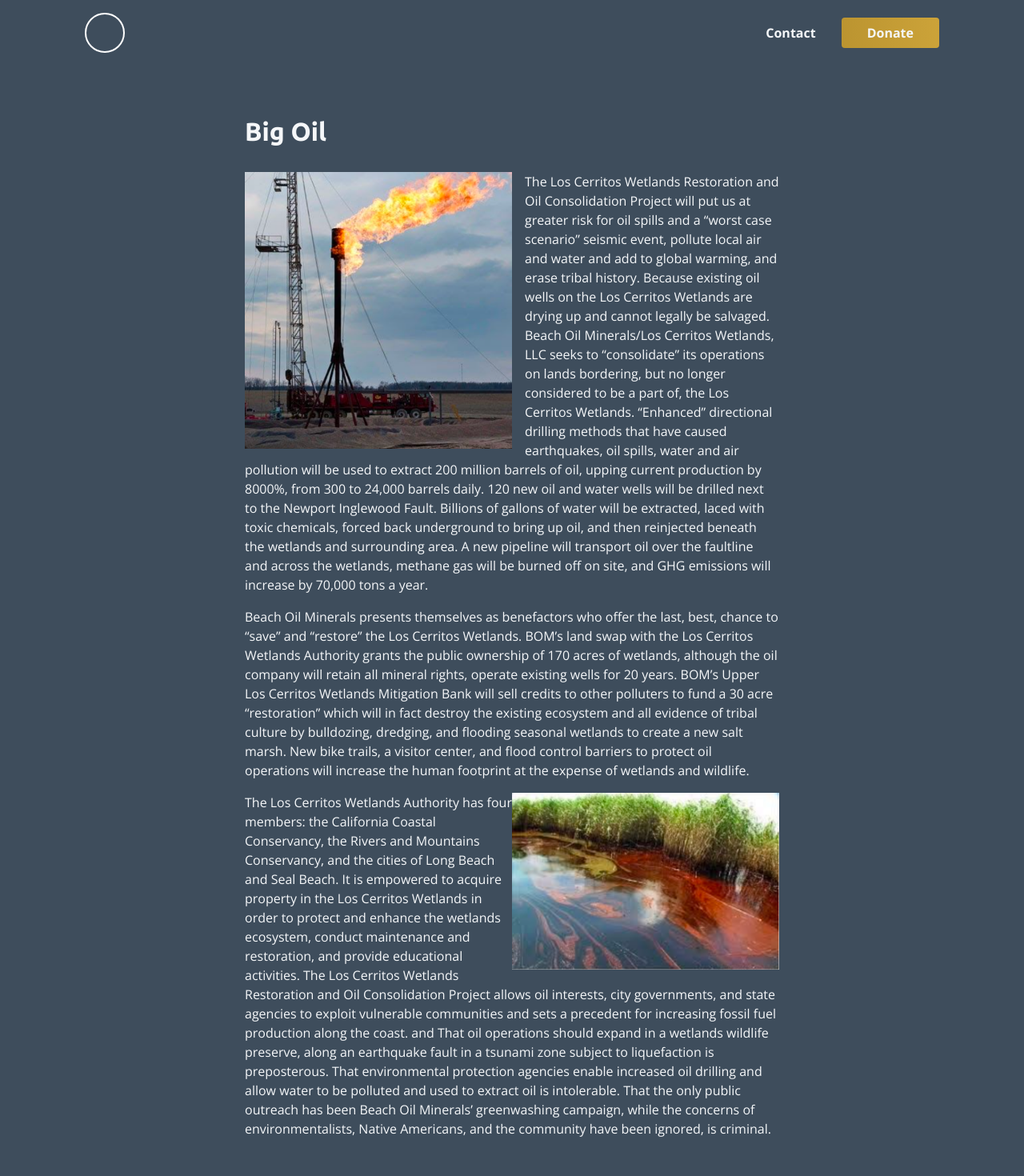
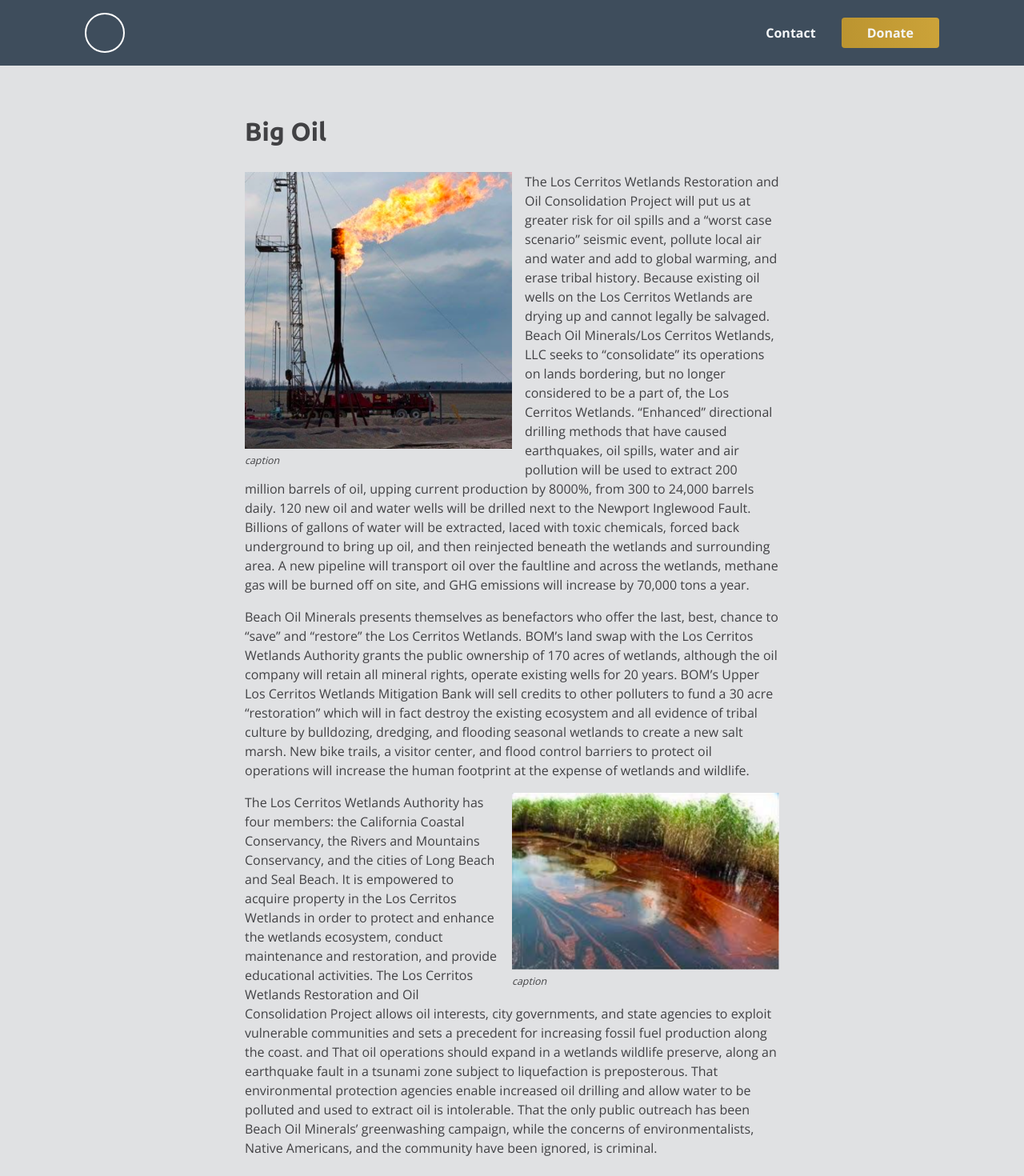
Before and after one commit to Eddie-Anguiano/native-website, a Next.js app: page /oil in a window 1280 px wide. Shown: the top 1470 px of the page at 80% size. Built offline with nearby package versions, Linux system fonts and the light colour scheme.

Commit message:
oil page version 1

```diff
--- a/components/Header.js
+++ b/components/Header.js
@@ -12,7 +12,7 @@ import Wrapper from "./Wrapper";
 import styles from "../styles/components/Header.module.scss";
 import MobileNav from "./MobileNav";
 
-export default function Header() {
+export default function Header({ color }) {
   const [isOpen, setIsOpen] = useState(false);
 
   useEffect(() => {
@@ -27,7 +27,7 @@ export default function Header() {
     <>
       <AnimatePresence>{isOpen && <MobileNav />}</AnimatePresence>
 
-      <div className={styles.Header}>
+      <div className={styles.Header} style={{ backgroundColor: color }}>
         <Wrapper>
           <div className={styles.container}>
             <Link href="/">
--- a/pages/oil.js
+++ b/pages/oil.js
@@ -7,15 +7,18 @@ import Wrapper from "../components/Wrapper";
 export default function oil() {
   return (
     <div className={styles.oil}>
-      <Header />
+      <Header color="#3e4d5c" />
       <main className={styles.main}>
         <h2 className={styles.header}>Big Oil</h2>
         <p className={styles.paragraph}>
+          <figure className={styles.figureLeft}>
             <img
+              className={styles.imgOil}
               src="/images/big-oil/oil-fire.png"
               alt="oil fire"
-            className={styles.imgOil}
             />
+            <figcaption className={styles.caption}>caption</figcaption>
+          </figure>
           The Los Cerritos Wetlands Restoration and Oil Consolidation Project
           will put us at greater risk for oil spills and a “worst case scenario”
           seismic event, pollute local air and water and add to global warming,
@@ -50,11 +53,14 @@ export default function oil() {
           at the expense of wetlands and wildlife.
         </p>
         <p className={styles.paragraph}>
+          <figure className={styles.figureRight}>
             <img
               className={styles.imgWater}
               src="/images/big-oil/oil-water.png"
               alt="oil in water"
             />
+            <figcaption className={styles.caption}>caption</figcaption>
+          </figure>
           The Los Cerritos Wetlands Authority has four members: the California
           Coastal Conservancy, the Rivers and Mountains Conservancy, and the
           cities of Long Beach and Seal Beach. It is empowered to acquire
--- a/styles/pages/oil.module.scss
+++ b/styles/pages/oil.module.scss
@@ -2,12 +2,32 @@
 @import "../base/helpers.scss";
 
 .oil {
-  background-color: $color--dark-blue;
-  color: $color--white;
+  background-color: $color--gray;
+  color: $color--black;
 }
 
 .header {
   padding-bottom: space(4);
+}
+
+.figureLeft {
+  float: left;
+  max-width: 50%;
+  flex-direction: column;
+  margin: 0 space(2) space(2) 0;
+  margin-bottom: space(1);
+}
+
+.figureRight {
+  float: right;
+  max-width: 50%;
+  flex-direction: column;
+  margin: 0 0 space(2) space(2);
+}
+
+.caption {
+  font-style: italic;
+  font-size: rem(14px);
 }
 
 .paragraph {
@@ -16,17 +36,11 @@
 }
 
 .imgOil {
-  max-width: 50%;
-  float: left;
-  margin: 0 space(2) space(2) 0;
-  margin-bottom: space(1);
+  width: 100%;
 }
 
 .imgWater {
-  max-width: 50%;
-  float: right;
-  margin-right: 0 0 space(2) space(2);
-  margin-bottom: space(1);
+  width: 100%;
 }
 
 .main {
```
Also changed, not shown: 19 other files (tests, documents, lock files or other folders). Lines whose indentation alone changed are shown as unchanged.
